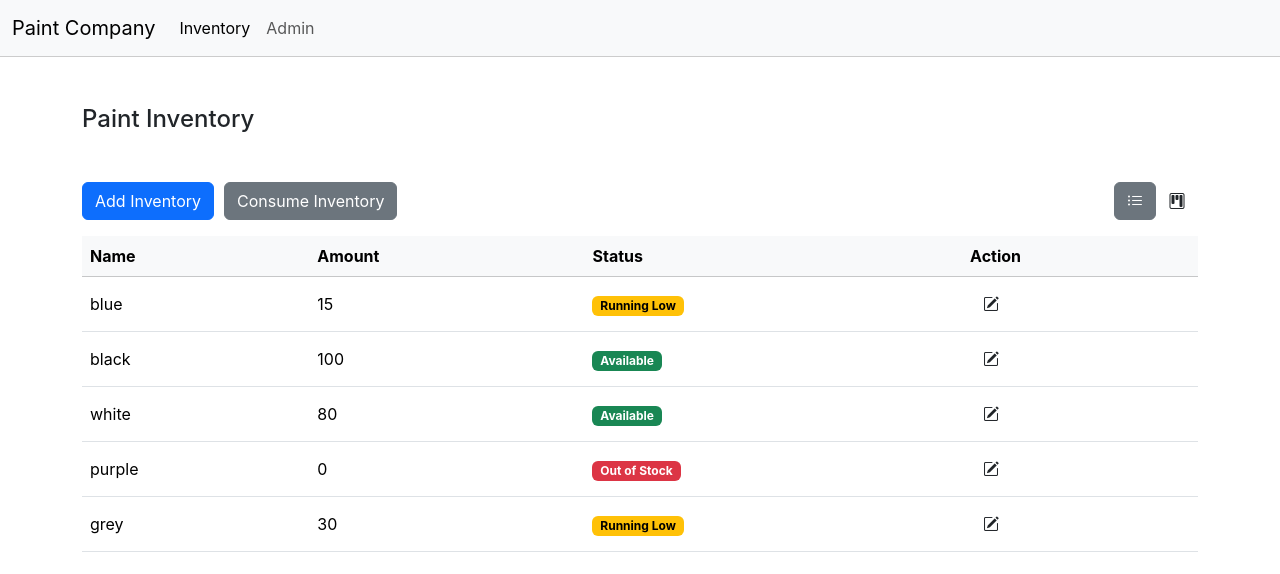
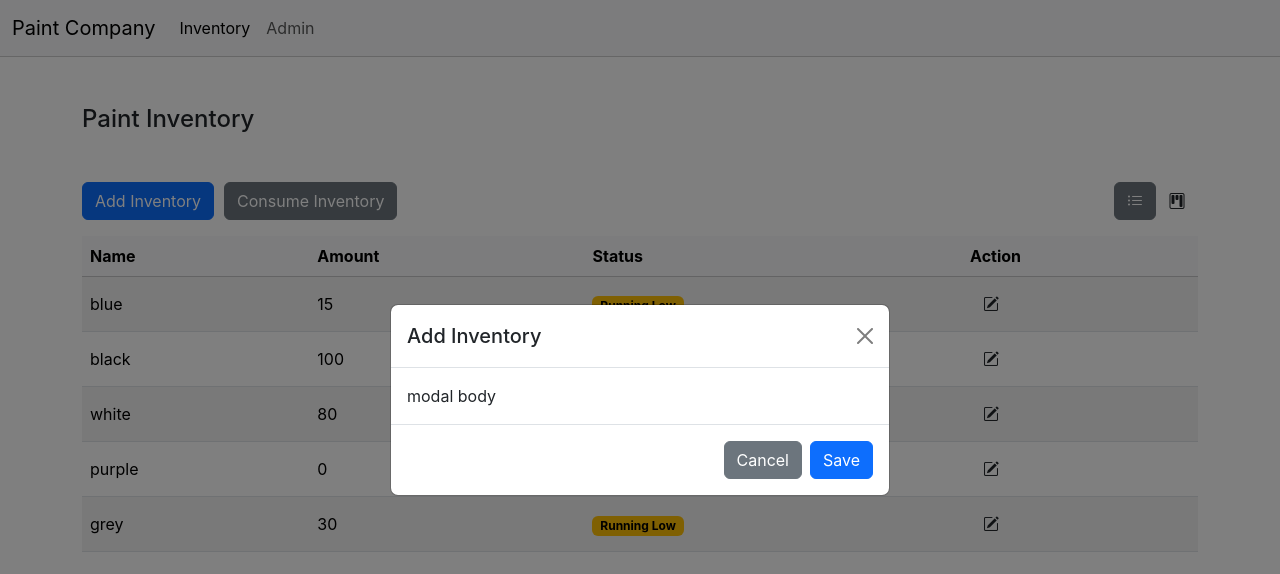
Before and after one commit to owen918/paint-company-ui, a React (Create React App) app: page /inventory in a window 1280 px wide. Both pictures are taken after a click on the button "Add Inventory". Shown: the top 574 px of the page. Built offline with nearby package versions, Linux system fonts and the light colour scheme.

Commit message:
[ADD]add modal to buttons in list view

```diff
--- a/src/App.css
+++ b/src/App.css
@@ -40,3 +40,31 @@
 .navbar {
   border-bottom: 1px solid #ccc;
 }
+
+.board {
+  display: flex;
+  flex-direction: column;
+  word-wrap: break-word;
+  background-color: #f2f2f3;
+  background-clip: border-box;
+  border: 1px solid rgba(0, 0, 0, 0.125);
+  border-radius: 0.25rem;
+  height: 100%;
+  max-height: 80vh;
+}
+
+.board-card {
+  overflow-y: auto;
+}
+
+.board-available {
+  background-color: #B9EFB2;
+}
+
+.board-running-low {
+  background-color: #F9EE97;
+}
+
+.board-out-of-stock {
+  background-color: #FFC3AE;
+}
--- a/src/layouts/InventoryPage/InventoryPage.tsx
+++ b/src/layouts/InventoryPage/InventoryPage.tsx
@@ -1,46 +1,70 @@
-import React, { useEffect, useState } from 'react'
-import SpinnerLoading from '../../utils/SpinnerLoading';
-import InventoryModel from '../../models/InventoryModel';
-import ListView from './components/ListView';
-import KanbanView from './components/KanbanView';
+import React, { useEffect, useState } from "react";
+import InventoryModel from "../../models/InventoryModel";
+import ListView from "./components/ListView";
+import KanbanView from "./components/KanbanView";
+import Modal from "../../utils/Modal";
 
 export const InventoryPage = () => {
-
   const [inventory, setInventory] = useState<InventoryModel[]>([]);
-  const [isLoading, setIsLoading] = useState(true)
-  const [selectedView, setSelectedView] = useState('table')
+  const [selectedView, setSelectedView] = useState("table");
+  const [modalTitle, setModalTitle] = useState("");
 
   useEffect(() => {
-    const data = require('../../data/inventory.json')
-    setInventory(data)
-    setIsLoading(false)
-
-  }, [inventory])
-
-  if (isLoading) {
-    return (
-      <SpinnerLoading />
-    )
-  }
+    const data = require("../../data/inventory.json");
+    setInventory(data);
+  }, [inventory]);
 
   return (
-    <div className='container my-5'>
+    <>
+      <Modal title={modalTitle} />
+      <div className="container-lg my-5">
         <h4>Paint Inventory</h4>
         <div className="d-flex mt-5 justify-content-between">
-        <div className="d-flex" style={{gap: 10}}>
-          <button type="button" className="btn btn-primary">Add Inventory</button>
-          <button type="button" className="btn btn-secondary">Consume Inventory</button>
+          <div className="d-flex" style={{ gap: 10 }}>
+            <button
+              type="button"
+              className="btn btn-primary"
+              data-bs-toggle="modal"
+              data-bs-target="#staticBackdrop"
+              onClick={() => setModalTitle("Add Inventory")}
+            >
+              Add Inventory
+            </button>
+            <button
+              type="button"
+              className="btn btn-secondary"
+              data-bs-toggle="modal"
+              data-bs-target="#staticBackdrop"
+              onClick={() => setModalTitle("Consume Inventory")}
+            >
+              Consume Inventory
+            </button>
           </div>
           <div className="d-flex">
-          <button type='button' className={selectedView === 'table' ? 'btn btn-secondary' : 'btn'} onClick={() => setSelectedView('table')}>
+            <button
+              type="button"
+              className={selectedView === "table" ? "btn btn-secondary" : "btn"}
+              onClick={() => setSelectedView("table")}
+            >
               <i className="bi bi-list-ul"></i>
             </button>
-          <button type='button' className={selectedView === 'kanban' ? 'btn btn-secondary' : 'btn'} onClick={() => setSelectedView('kanban')}>
+            <button
+              type="button"
+              className={
+                selectedView === "kanban" ? "btn btn-secondary" : "btn"
+              }
+              onClick={() => setSelectedView("kanban")}
+            >
               <i className="bi bi-kanban"></i>
             </button>
           </div>
         </div>
-      {selectedView === 'table' ? <ListView inventory={inventory} /> : <KanbanView />}
+        {selectedView === "table" ? (
+          <ListView setModalTitle={setModalTitle} inventory={inventory} />
+        ) : (
+          <KanbanView />
+        )}
       </div>
-  )
-}
+    </>
+  );
+};
--- a/src/layouts/InventoryPage/components/KanbanView.tsx
+++ b/src/layouts/InventoryPage/components/KanbanView.tsx
@@ -1,11 +1,51 @@
-import React from 'react'
+import React from "react";
 
 const KanbanView = () => {
+    const number: number[] = [1,2,3,4,5,6,7,8,9,0]
   return (
-    <div id="kanban">
-        KanbanView
+    <div className="container-lg text-center mt-3">
+      <div className="row">
+        <div className="board board-available col mx-1 flex-column">
+            <div className="board-title my-3">
+                <h5>
+                    Available
+                </h5>
+            </div>
+            <div className="board-card d-flex flex-column">
+            {number ? number.map(n => (
+                <div className="card-details">
+                    <div className="card-title text-start">Black</div>
+                    <div className="card-details d-flex justify-content-between align-items-center">
+                        <div className="inventory">15</div>
+                        <button type='button' className="btn">
+                            <i className="bi bi-pencil-square"></i>
+                        </button>
+                    </div>
+                </div>
+
+            )) : null}
+            </div>
+        </div>
+        <div className="board board-running-low col mx-1 flex-column">
+            <div className="board-title my-3">
+                <h5>
+                    Running Low
+                </h5>
+            </div>
+            <div>Card 3</div>
+            <div>Card 4</div>
+        </div>
+        <div className="board board-out-of-stock col mx-1 flex-column">
+            <div className="board-title my-3">
+                <h5>
+                    Out of Stock
+                </h5>
+            </div>
+            <div>Card 5</div>
+        </div>
+      </div>
     </div>
-  )
-}
+  );
+};
 
-export default KanbanView
+export default KanbanView;
--- a/src/layouts/InventoryPage/components/ListView.tsx
+++ b/src/layouts/InventoryPage/components/ListView.tsx
@@ -1,17 +1,16 @@
-import React from 'react'
-import InventoryModel from '../../../models/InventoryModel'
-import Status from '../../../models/InventoryStatusModel'
+import React from "react";
+import InventoryModel from "../../../models/InventoryModel";
+import Status from "../../../models/InventoryStatusModel";
 
 interface Prop {
-    inventory: InventoryModel[]
+  inventory: InventoryModel[];
+  setModalTitle: (s: string) => void;
 }
 
-
-const ListView = ({inventory}: Prop) => {
-    console.log(inventory)
+const ListView = ({ inventory, setModalTitle }: Prop) => {
   return (
-   <table id="table" className="table align-middle mt-3">
-    <thead className='table-light'>
+    <table className="table align-middle mt-3 table-striped">
+      <thead className="table-light">
         <tr>
           <th>Name</th>
           <th>Amount</th>
@@ -20,21 +19,40 @@ const ListView = ({inventory}: Prop) => {
         </tr>
       </thead>
       <tbody>
-        {inventory.map(paint => (
-            <tr>
+        {inventory.map((paint) => (
+          <tr key={paint.id}>
             <td>{paint.name}</td>
             <td>{paint.amount}</td>
             <td>
-                    <span className={"badge text-bg-" + (paint.amount === 0 ? 'danger' : paint.amount < 50 ? 'warning' : 'success') }>
+              <span
+                className={
+                  "badge text-bg-" +
+                  (paint.amount === 0
+                    ? "danger"
+                    : paint.amount < 50
+                    ? "warning"
+                    : "success")
+                }
+              >
                 {Status[paint.status]}
               </span>
             </td>
-                <td><button type='button' className='btn'><i className="bi bi-pencil-square"></i></button></td>
+            <td>
+              <button
+                type="button"
+                className="btn"
+                data-bs-toggle="modal"
+                data-bs-target="#staticBackdrop"
+                onClick={() => setModalTitle('Adjust Inventory')}
+              >
+                <i className="bi bi-pencil-square"></i>
+              </button>
+            </td>
           </tr>
         ))}
       </tbody>
     </table>
-  )
-}
+  );
+};
 
-export default ListView
+export default ListView;
--- /dev/null
+++ b/src/utils/Modal.tsx
@@ -0,0 +1,37 @@
+import React from "react";
+
+interface Prop {
+    title: string
+}
+
+const Modal = ({title}: Prop) => {
+  return (
+    <div
+      className="modal fade"
+      id="staticBackdrop"
+      data-bs-backdrop="static"
+      data-bs-keyboard="false"
+      tabIndex={-1}
+      aria-labelledby="staticBackdropLabel"
+      aria-hidden="true"
+    >
+        <div className="modal-dialog modal-dialog-centered">
+            <div className="modal-content">
+                <div className="modal-header">
+                    <h1 className="modal-title fs-5" id="staticBackdropLabel">{title}</h1>
+                    <button type="button" className="btn-close" data-bs-dismiss="modal" aria-label="Close"></button>
+                </div>
+                <div className="modal-body">
+                    modal body
+                </div>
+                <div className="modal-footer">
+                    <button type="button" className="btn btn-secondary" data-bs-dismiss="modal">Cancel</button>
+                    <button type="button" className="btn btn-primary">Save</button>
+                </div>
+            </div>
+        </div>
+    </div>
+  );
+};
+
+export default Modal;
```
Lines whose indentation alone changed are shown as unchanged.
